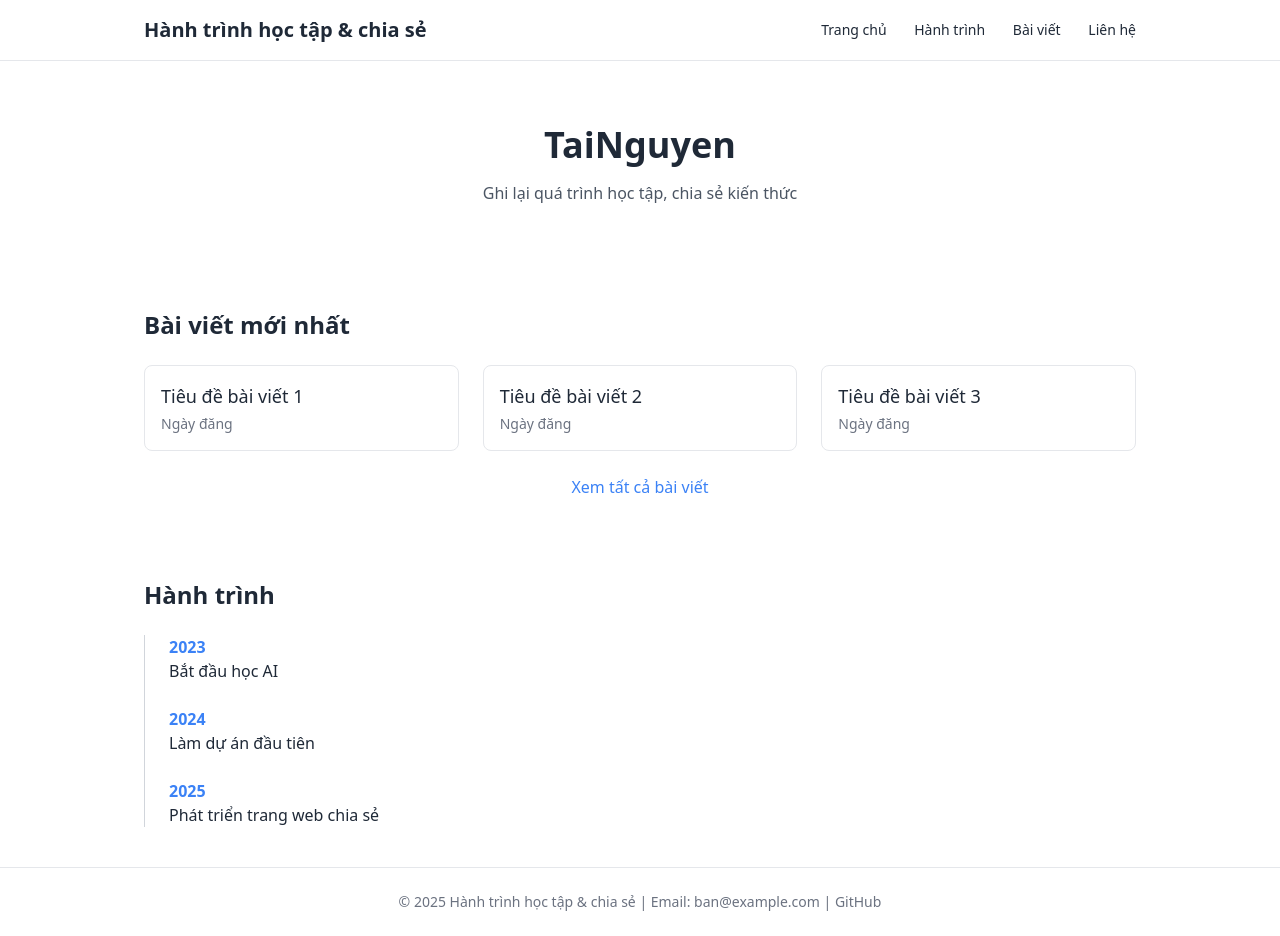
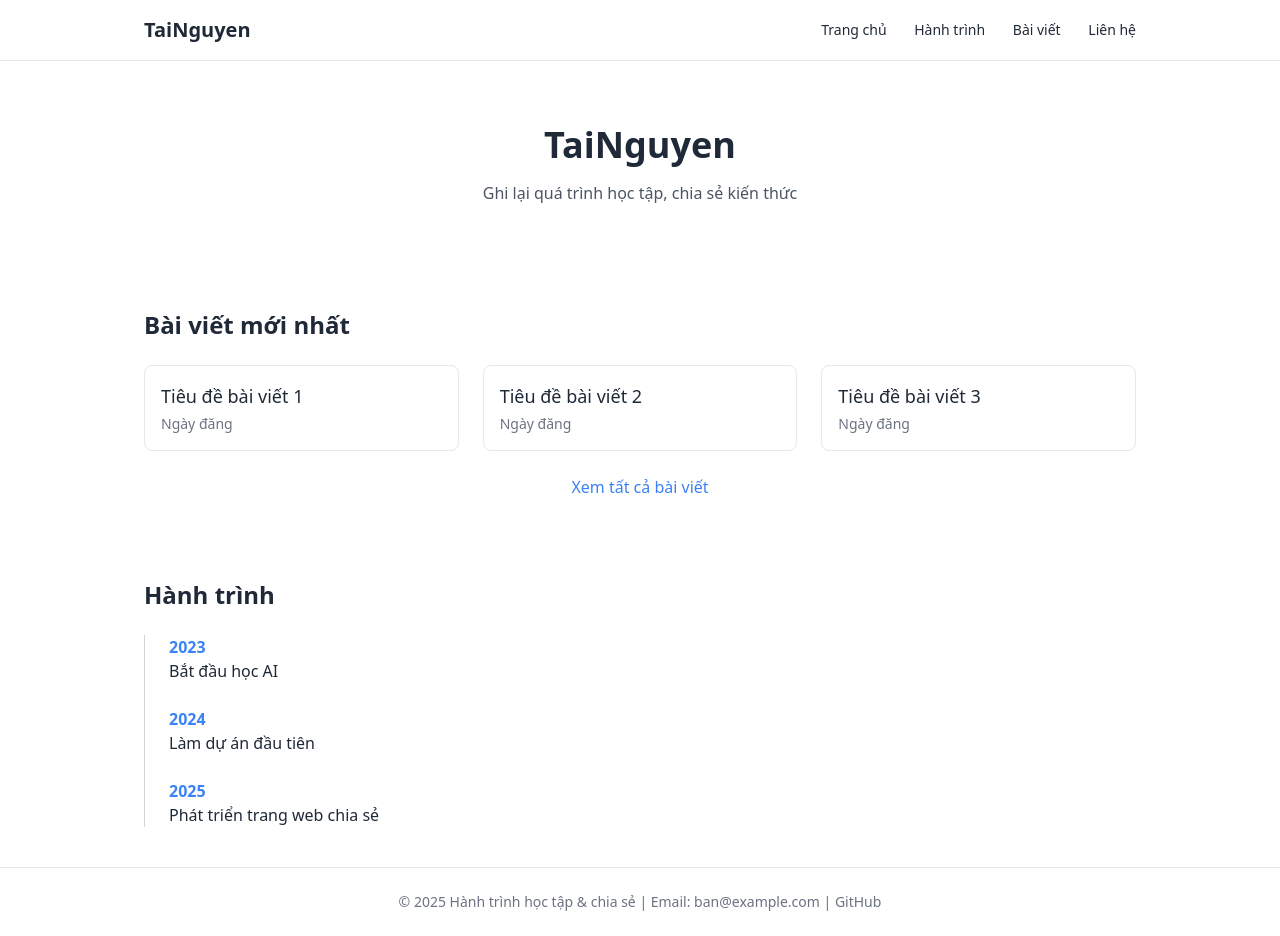
Before and after one commit to tainguyenbt/tainguyenbt.github.io, a plain HTML site: page index.html in a window 1280 px wide. Drawn offline with nearby package versions, Linux system fonts and the light colour scheme.

Commit message:
Update header title and content in index.html

```diff
--- a/index.html
+++ b/index.html
@@ -11,7 +11,7 @@
   <!-- HEADER -->
   <header class="border-b border-gray-200">
     <div class="max-w-5xl mx-auto flex justify-between items-center py-4 px-4">
-      <h1 class="text-xl font-bold">Hành trình học tập & chia sẻ</h1>
+      <h1 class="text-xl font-bold">TaiNguyen</h1>
       <nav class="space-x-6 text-sm">
         <a href="#" class="hover:text-blue-500">Trang chủ</a>
         <a href="#" class="hover:text-blue-500">Hành trình</a>
```
